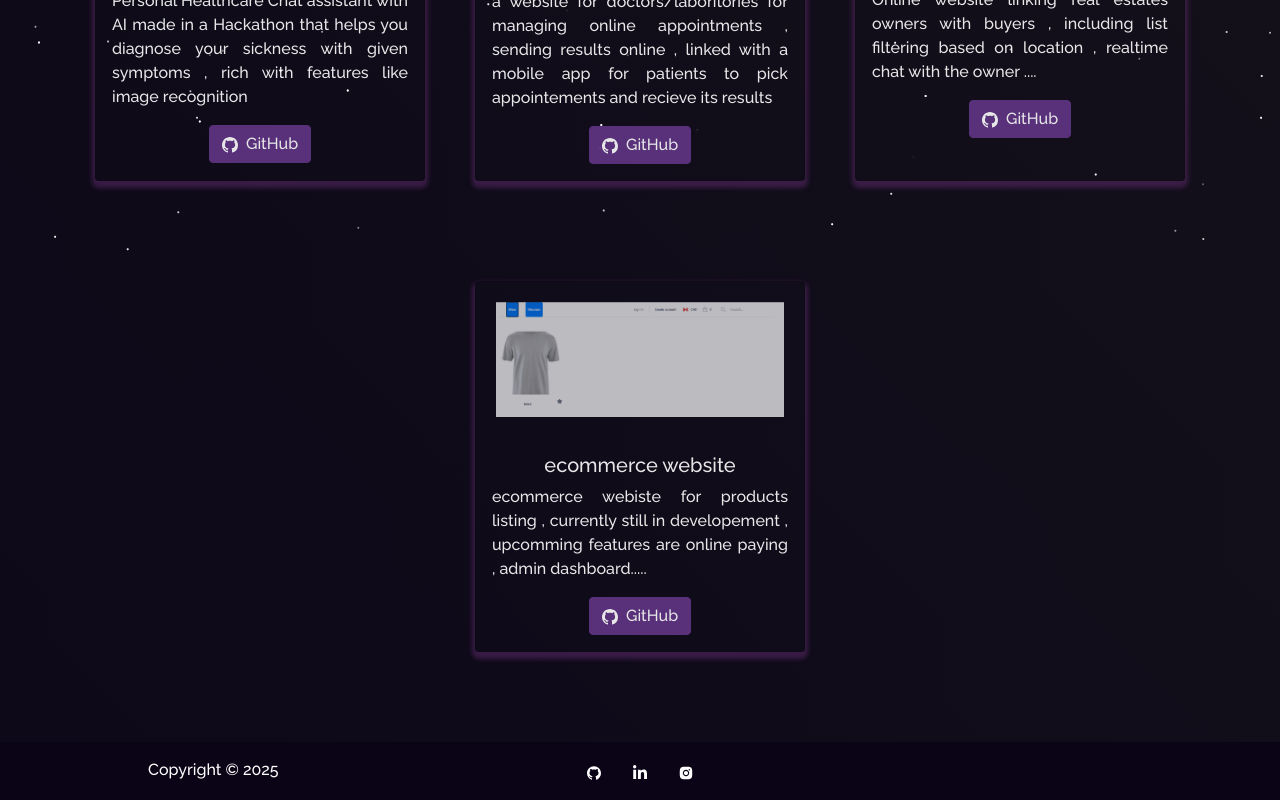
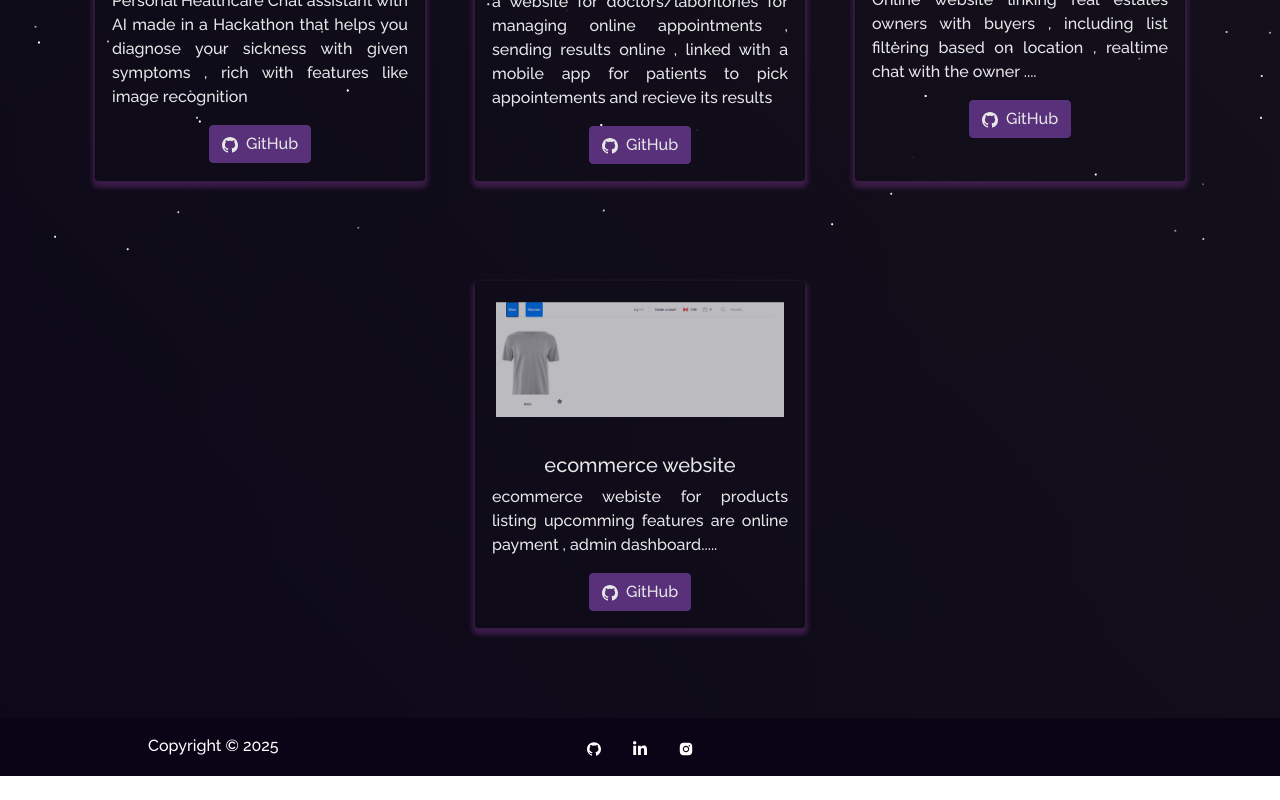
Before and after one commit to islamouahab/portfolio, a React (Create React App) app in the folder Portfolio/: page /project in a window 1280 px wide. Shown: the part 547-1347 px from the top of the page. After the commit the page ends 1323 px from the top, so only its background shows below. Built offline with nearby package versions, Linux system fonts and the light colour scheme.

Commit message:
Update Projects.js

```diff
--- a/Portfolio/src/components/Projects/Projects.js
+++ b/Portfolio/src/components/Projects/Projects.js
@@ -26,7 +26,7 @@ function Projects() {
               isBlog={false}
               title="Dr.mirou"
               description="Personal Healthcare Chat assistant with AI made in a Hackathon that helps you diagnose your sickness with given symptoms , rich with features like image recognition"
-              ghLink="https://github.com/RyZeDZ/DocAI-hackathon"
+              ghLink="https://mirou.netlify.app"
 
             />
           </Col>
@@ -60,8 +60,8 @@ function Projects() {
               imgPath={ecommerce}
               isBlog={false}
               title="ecommerce website"
-              description="ecommerce webiste for products listing , currently still in developement , upcomming features are online paying , admin dashboard....."
-
+              description="ecommerce webiste for products listing upcomming features are online payment , admin dashboard....."
+              ghLink="https://clothecommerce.netlify.net"
               // demoLink="https://blogs.soumya-jit.tech/"      <--------Please include a demo link here
             />
           </Col>
```
